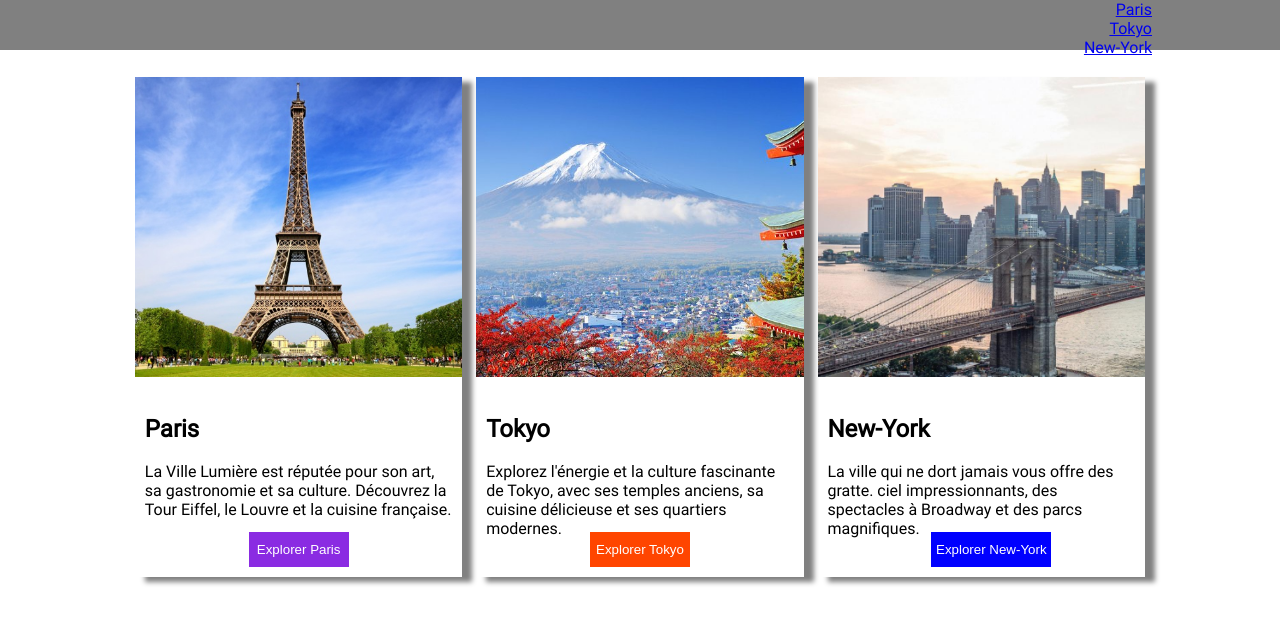
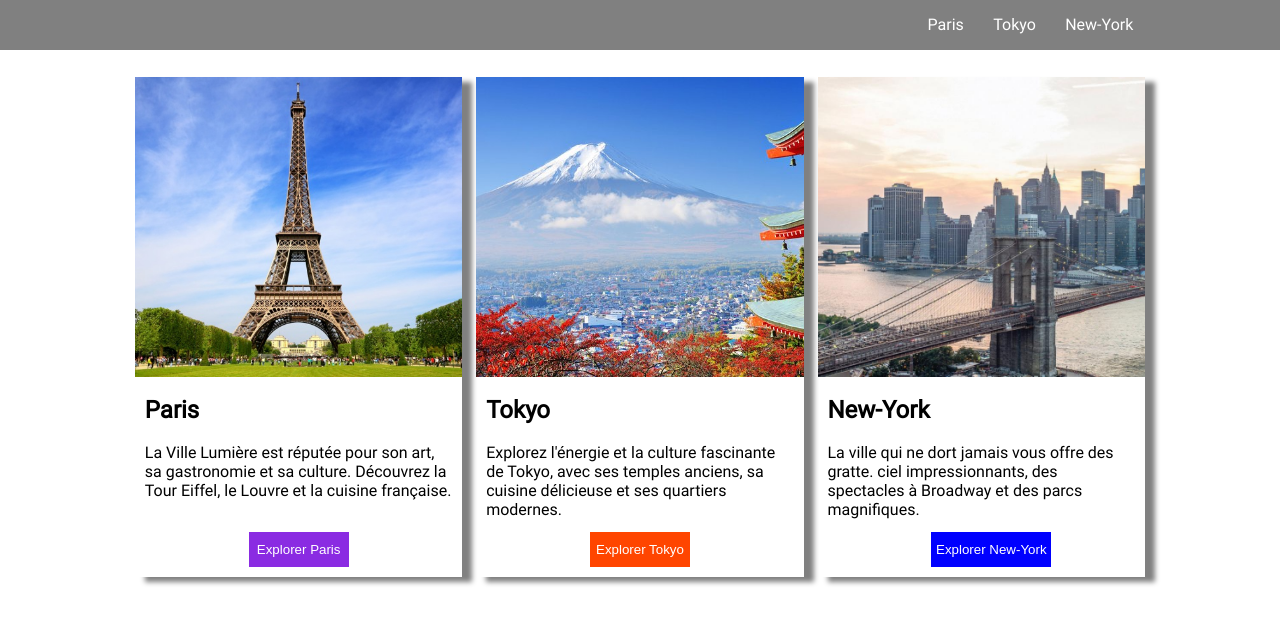
Before and after one commit to Salty-V/css_paresse, a plain HTML site: page index.html in a window 1280 px wide. Drawn offline with Linux system fonts and the light colour scheme.

Commit message:
lastbutnotleast

```diff
--- a/assets/css/style.css
+++ b/assets/css/style.css
@@ -8,9 +8,27 @@
     src: url(/assets/font/Roboto/Roboto-Regular.ttf) format('truetype');
 }
 
+a {
+    text-decoration: none;
+    color: white;
+}
+
 ul {
+    display: flex;
     list-style: none;
     color: white;
+    align-items: center;
+    margin-right: 8%;
+}
+
+li {
+    padding: 10%;
+    white-space: nowrap;
+}
+
+li:hover {
+    background-color: rgb(92, 81, 81);
+    text-decoration: underline;
 }
 
 header {
@@ -30,30 +48,8 @@ header {
     margin-right: 10%;
 }
 
-/* #navcity{
-    width: 100%;
-    margin-top: 5%;
-} Test gérer les 3 indépendamment */
-
-#navcity1{
-    width: 100%;
-    margin-top: 5%;
-}
-
-#navcity2{
-    width: 100%;
-    margin-top: 5%;
-}
-
-#navcity3{
-    width: 100%;
-    margin-top: 5%;
-}
-
-
 .cities {
     display: flex;
-    justify-content:center;
     align-items: center;
     position: relative;
     margin-top: 20px;
--- a/index.html
+++ b/index.html
@@ -12,9 +12,9 @@
     <!--A mettre dans une nav dans une balise a (ul/li) pour les listes avec des balises a  -->
         <nav class="fixed_bar">
             <ul>
-                <li><a href="#navcity1">Paris</a></li>
-                <li><a href="#navcity2">Tokyo</a></li>
-                <li><a href="#navcity3">New-York</a></li>
+                <li><a href="#navcity1"> Paris </a></li>
+                <li><a href="#navcity2"> Tokyo </a></li>
+                <li><a href="#navcity3"> New-York </a></li>
             </ul>
         </nav>
    </div>
@@ -24,7 +24,7 @@
 
     <div class="cities">
         <div class="paris">
-            <div class="img_paris"></div><br><br>
+            <div class="img_paris"></div><br>
             <h2>Paris</h2><br>
             <p>La Ville Lumière est réputée pour son art, sa
                 gastronomie et sa culture. Découvrez la Tour
@@ -32,7 +32,7 @@
             <button class="button_paris">Explorer Paris</button>
         </div>
         <div class="tokyo">
-            <div class="img_tokyo"></div><br><br>
+            <div class="img_tokyo"></div><br>
             <h2>Tokyo</h2><br>
             <p>Explorez l'énergie et la culture fascinante de
                 Tokyo, avec ses temples anciens, sa cuisine
@@ -40,7 +40,7 @@
             <button class="button_tokyo">Explorer Tokyo</button>
         </div>
         <div class="new_york">
-            <div class="img_ny"></div><br><br>
+            <div class="img_ny"></div><br>
             <h2>New-York</h2><br>
             <p>La ville qui ne dort jamais vous offre des gratte.
                 ciel impressionnants, des spectacles à Broadway
```
Also changed, not shown: 3 other files.
